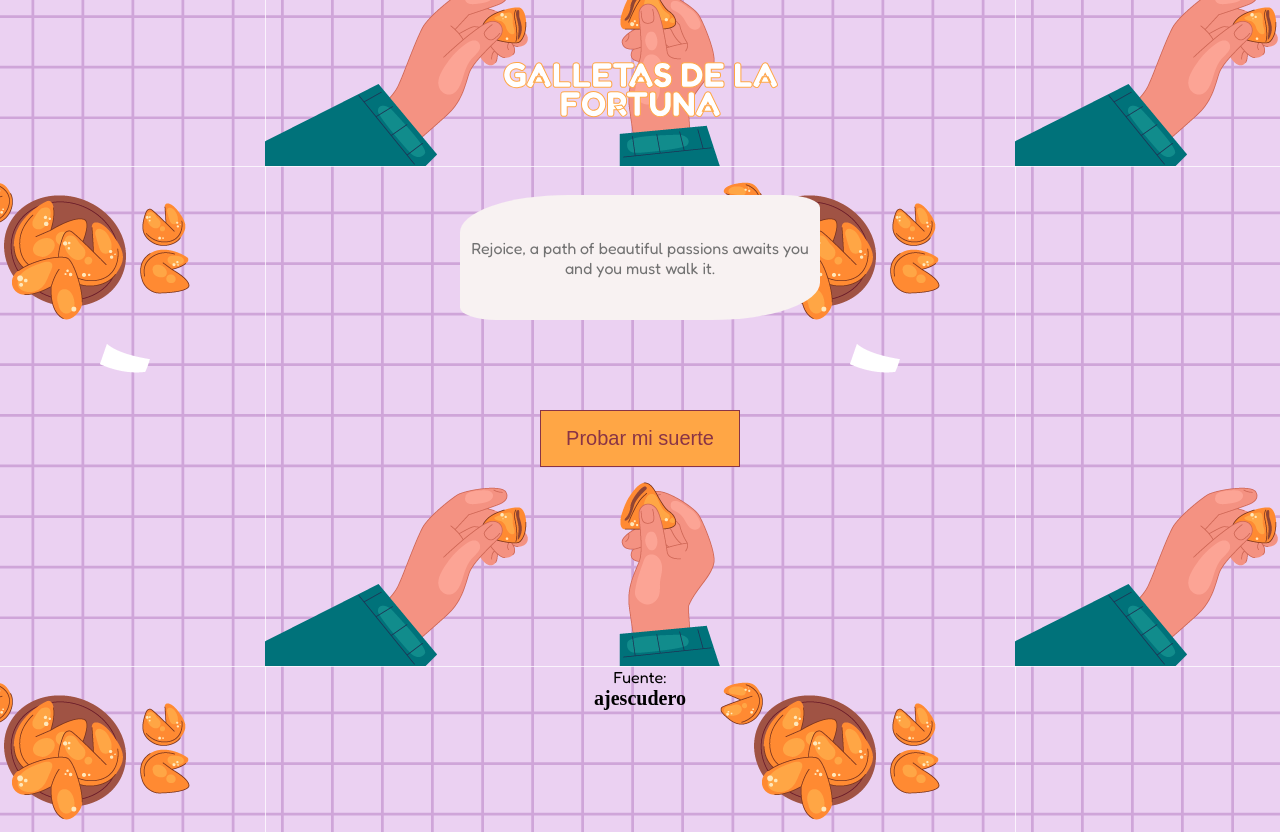
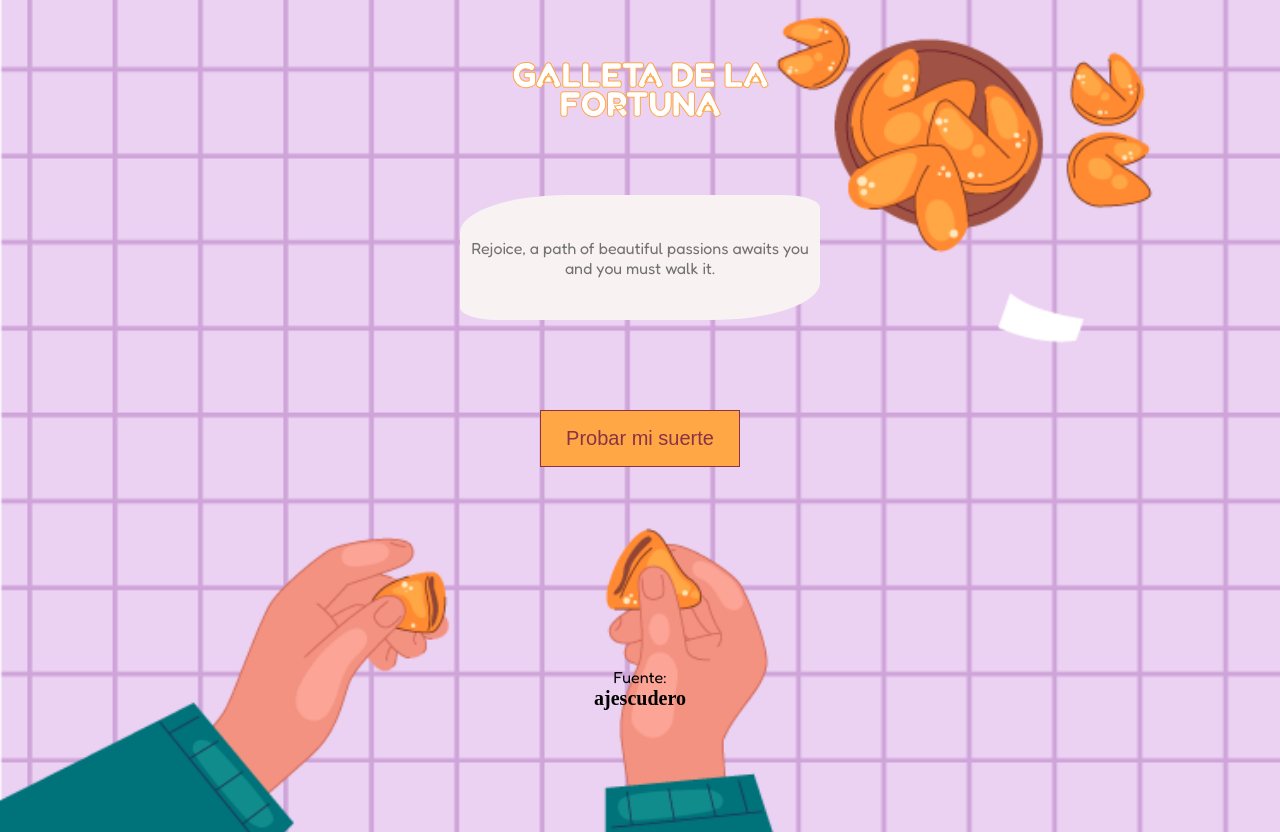
Before and after one commit to Jesusrodriguezm24/FortuneCookie, a React (Vite) app: page / in a window 1280 px wide. Built offline with nearby package versions, Linux system fonts and the light colour scheme.

Commit message:
corrigiendo el background y ajustes de la app

```diff
--- a/index.html
+++ b/index.html
@@ -7,6 +7,7 @@
     <link rel="preconnect" href="https://fonts.googleapis.com">
     <link rel="preconnect" href="https://fonts.gstatic.com" crossorigin>
     <link href="https://fonts.googleapis.com/css2?family=Fredoka:wght@300;400;500;600;700&display=swap" rel="stylesheet">
+    <link rel="stylesheet" href="./src/index.css" type="text/css">
     <title>Fortune Cookie</title>
   </head>
   <body>
--- a/src/App.css
+++ b/src/App.css
@@ -1,9 +1,12 @@
 #root {
   margin: 0px;
+  width: 100%;
+  height: 700px;
 }
+
 .container_app{
   width: 100%;
-  height: 667px;
+  height: 100%;
 
   display: flex;
   align-items: center;
@@ -11,8 +14,12 @@
   text-align: center;
   gap: 30px;
 
-  background: cover;
+  -webkit-background-size: cover;
+  -moz-background-size: cover;
+  -o-background-size: cover;
+  background-size: cover;
   background-position: center;
+  background-attachment: fixed;
 }
 .title_app h1{
   width: 241px;
@@ -43,10 +50,8 @@
 
     font-size: 28px;
   }
-
 }
-
-@media screen and (min-width:577px) and (max-width:1280px) {
+@media screen and (min-width:577px) and (max-width:1400px) {
   .container_app{
     width: 100%;
     height: 832px;
@@ -55,7 +60,6 @@
     width: 400px;
     height: 65px;
     margin-bottom: 40px;
-
     font-size: 35px;
   }
   @media screen and (min-width:1281px){
@@ -67,7 +71,6 @@
       width: 400px;
       height: 65px;
       margin-bottom: 40px;
-
       font-size: 35px;
     }
   }
--- a/src/App.jsx
+++ b/src/App.jsx
@@ -33,7 +33,7 @@ function App() {
     <>
       <div className="container_app" style={{backgroundImage:`url("${rutaImg}")`}}>
         <div className="title_app">
-            <h1>GALLETAS DE LA FORTUNA</h1>
+            <h1>GALLETA DE LA FORTUNA</h1>
         </div>
         <div>
             <Phrase phrase={arrPhrases.phrase}/>
--- a/src/components/Button/button.css
+++ b/src/components/Button/button.css
@@ -1,3 +1,6 @@
+.cls_button{
+   transition: 1s;
+}
 .cls_button button{
     width: 150px;
     margin-bottom: 170px;
@@ -6,6 +9,9 @@
     padding: 10px;
     background-color: #FFA645;
     border: 1.5px solid #893446;
+
+    cursor: pointer;
+
 }
 
 @media screen and (min-width:380px) and (max-width:576px) {
```
Also changed, not shown: src/index.css (line endings or trailing spaces).
